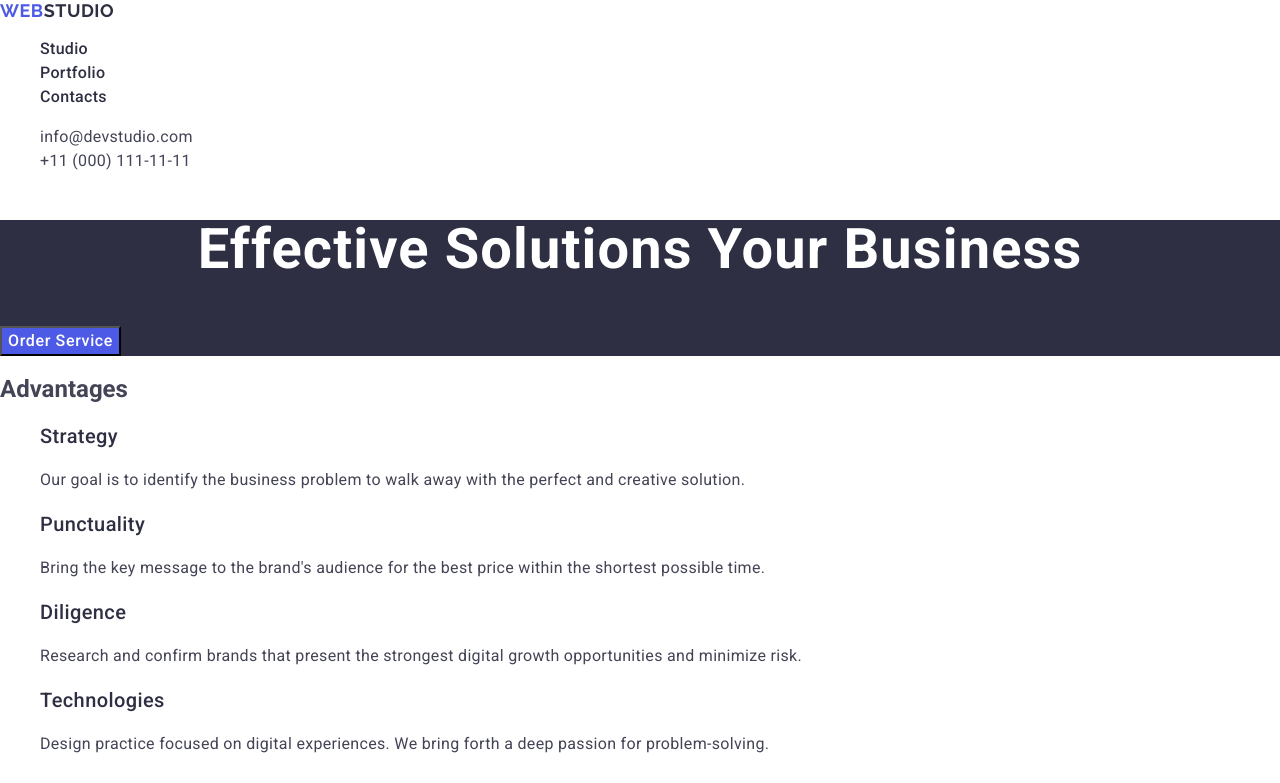
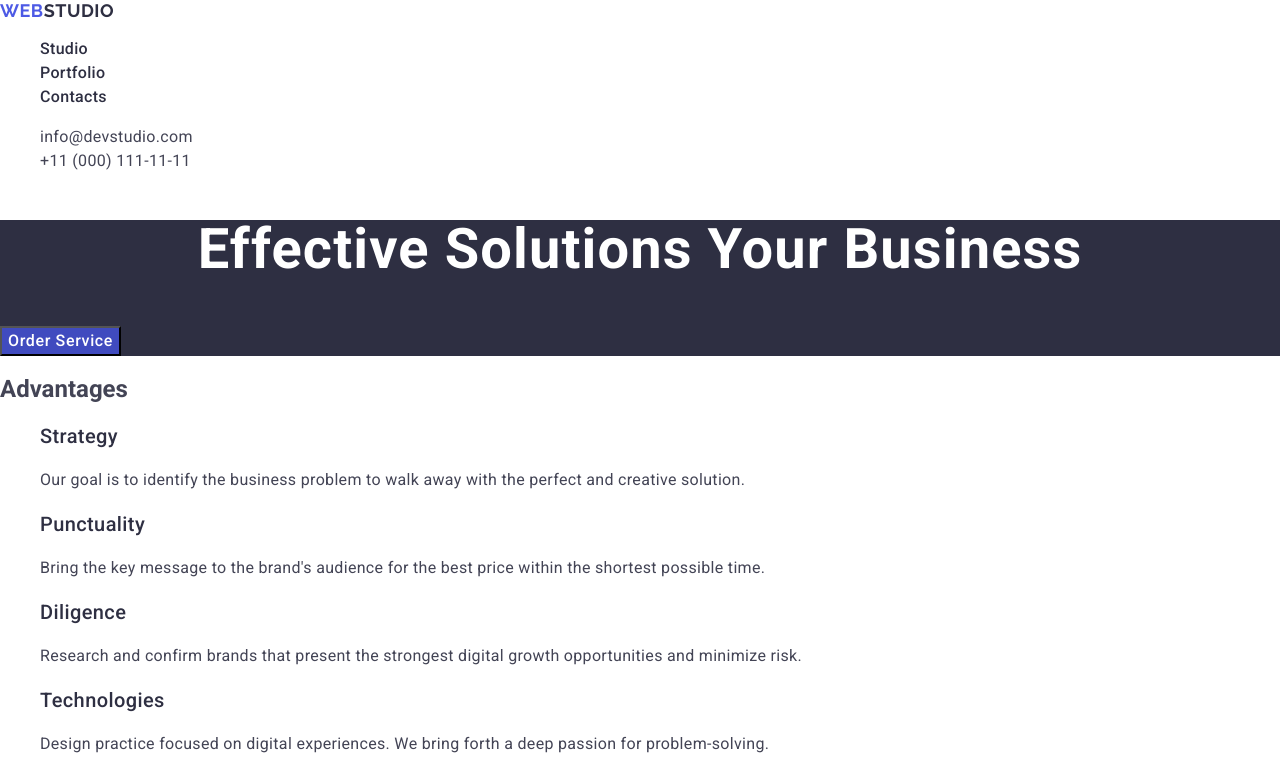
Before and after one commit to Tina-Sl/goit-markup-hw-02, a plain HTML site: page index.html in a window 1280 px wide. In both pictures the pointer is over the button "Order Service". Shown: the top 783 px of the page. Drawn offline with nearby package versions, Linux system fonts and the light colour scheme.

Commit message:
correction 3

```diff
--- a/css/styles.css
+++ b/css/styles.css
@@ -67,7 +67,7 @@ a{
   color: #fff;
   cursor: pointer;
  }
- .hero-bbutton:hover, .hero-bbutton:focus{
+ .hero-button:hover, .hero-button:focus{
   background-color: #404bbf;
  }
 
```
